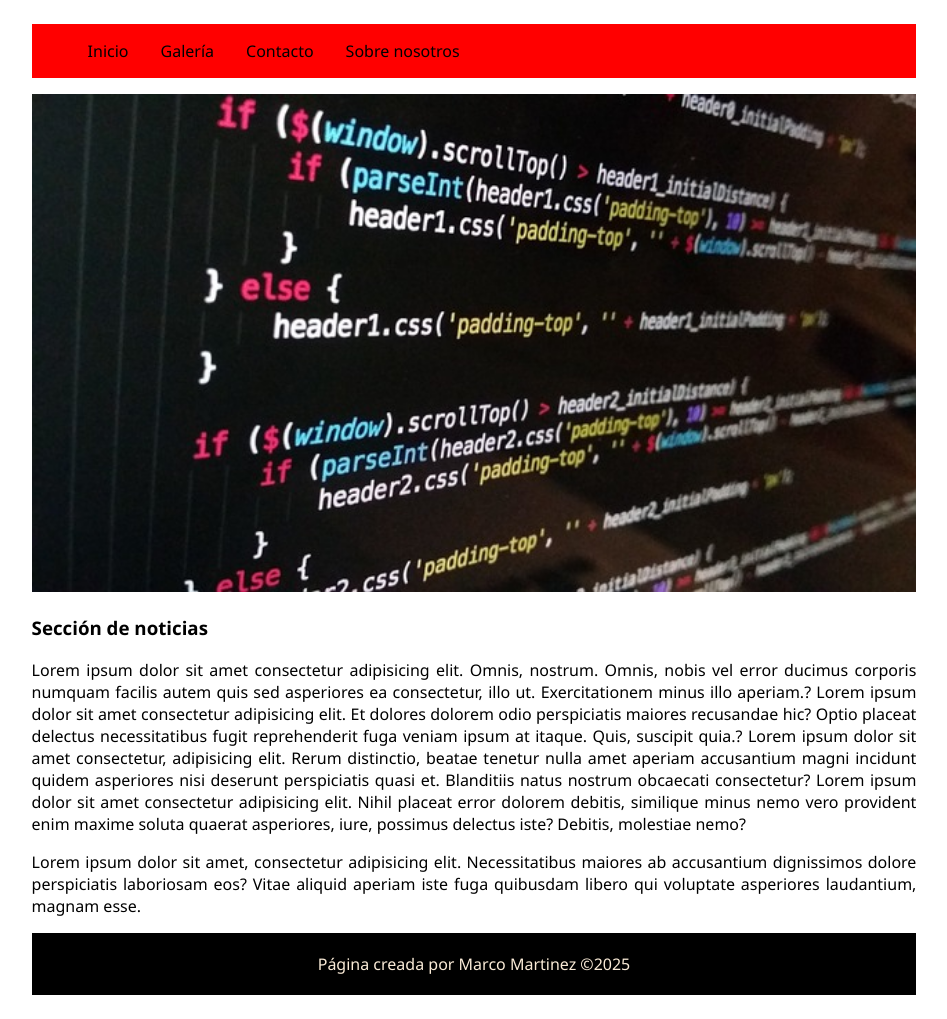
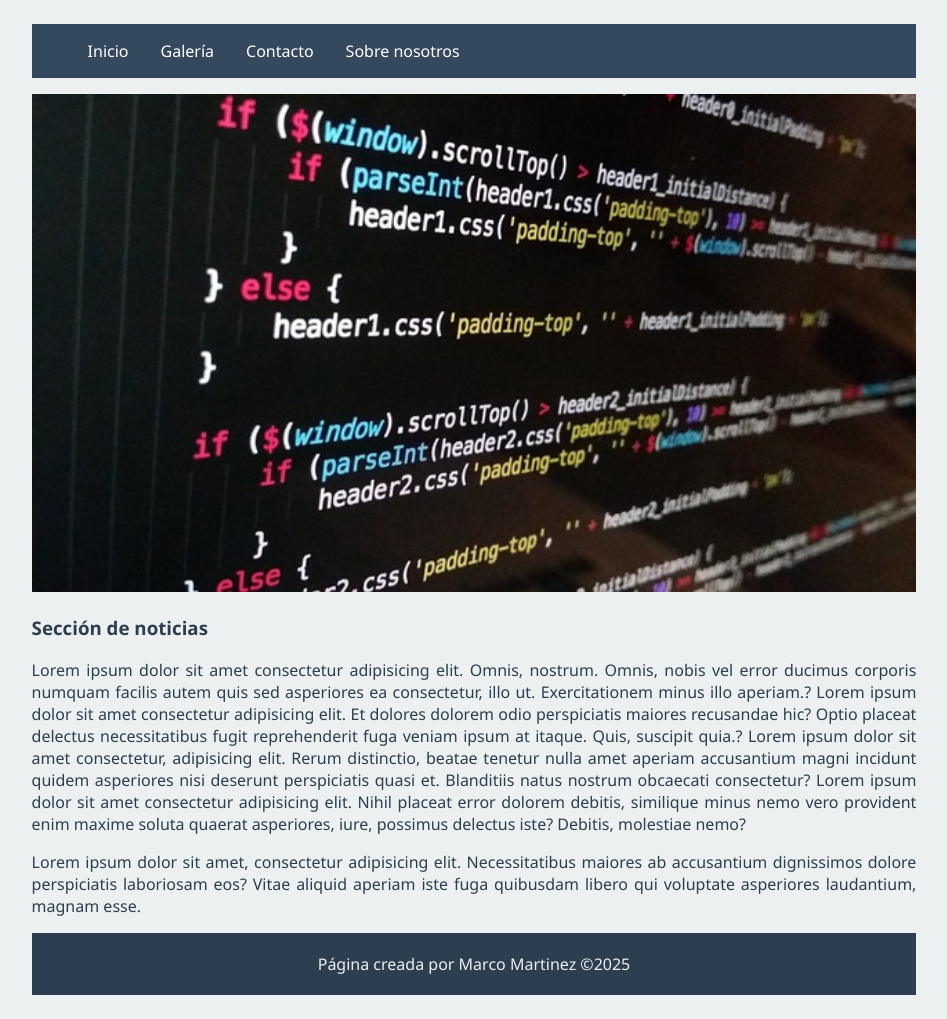
Before and after one commit to marcomartinez12/segundoCorte_ProgIV, a plain HTML site: page index.html in a window 1280 px wide. Shown: the whole page, without its empty margins (166-1113 px from the left). Drawn offline with Linux system fonts and the light colour scheme.

Commit message:
actualizacion final

```diff
--- a/css/style.css
+++ b/css/style.css
@@ -1,23 +1,26 @@
 *{
-    color: black;
+    color: #2c3e50;
     font-family: 'Segoe UI', Tahoma, Geneva, Verdana, sans-serif;
+}
 
+body {
+    background-color: #ecf0f1;
 }
 
 .container{
     width: 70%;
     margin: auto;
     overflow: hidden;
+}
 
-}
 section{
     text-align: justify;
+}
 
-}
 .imagen img{
     width: 100%;
+}
 
-}
 header nav ul{
     list-style: none;
     overflow: hidden;
@@ -27,26 +30,29 @@ header nav ul li a {
     text-decoration: none;
     padding: 16px;
     display: inline-block;
-    color: black;
+    color: white;
+}
 
-}
 header nav ul li{
     float: left;
 }
+
 header{
-    background-color: red;
+    background-color: #34495e;
 }
+
 header nav ul li a:hover {
-    background-color: green;
-    color: chocolate;
+    background-color: #2ecc71;
+    color: white;
 }
 
 footer{
-    background-color: black;
+    background-color: #2c3e50;
     color: whitesmoke;
 }
+
 footer p {
-    color: antiquewhite;
+    color: #ecf0f1;
     padding: 20px;
     text-align: center;
 }
```
